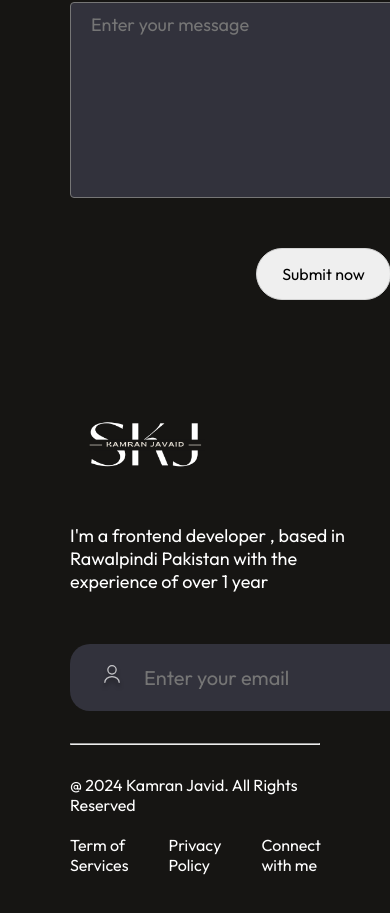
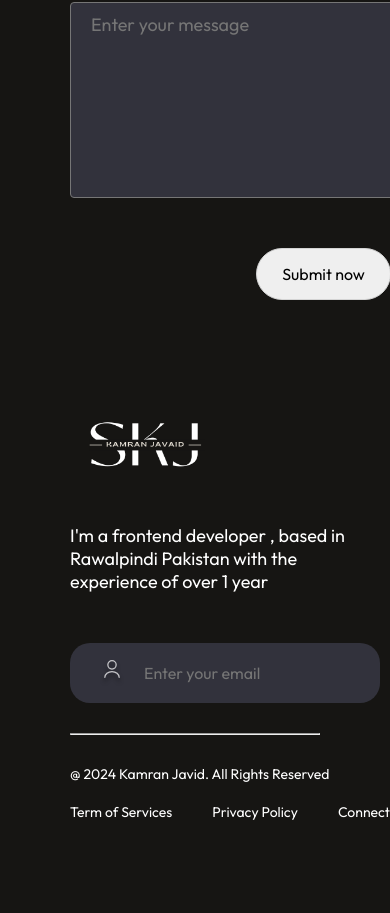
Before and after one commit to kamraanjavaid/portfolio-wesbite, a React (Vite) app: page / in a window 390 px wide. Shown: the part 5918-6831 px from the top of the page. After the commit the page ends 6789 px from the top, so only its background shows below. Built offline with nearby package versions, Linux system fonts and the light colour scheme.

Commit message:
change the footer css

```diff
--- a/src/Components/Footer/Footer.css
+++ b/src/Components/Footer/Footer.css
@@ -64,6 +64,48 @@
     margin-bottom: 50px;
 }
 
+@media (max-width:499px){
+    .footer{
+        margin: 20px 70px;
+    }
+    .footer-top{
+        flex-direction: column;
+        gap: 50px;
+    }
+    .footer-top-left p{
+        font-size: 16px;
+        width: 300px;
+    }
+    .footer-top-right{
+        margin-top: 0px;
+    }
+    .footer-bottom{
+        display: flex;
+        flex-direction: column;
+        gap: 10px;
+        font-size: 14px;
+    }
+    .footer-bottom-left{
+        width: 500px;
+        font-size: 14px;
+    }
+    .footer-bottom-right{
+        width: 500px;
+        font-size: 14px;
+    }
+    .footer-email-input{
+        width: 100%;
+        height: 20px;
+    }
+    .footer-email-input input{
+        font-size: 16px;
+    }
+    .footer-subscribe{
+        padding: 15px 25px;
+        font-size: 18px;
+    }
+}
+
 @media (max-width:768px){
     .footer{
         margin: 50px 70px;
```
